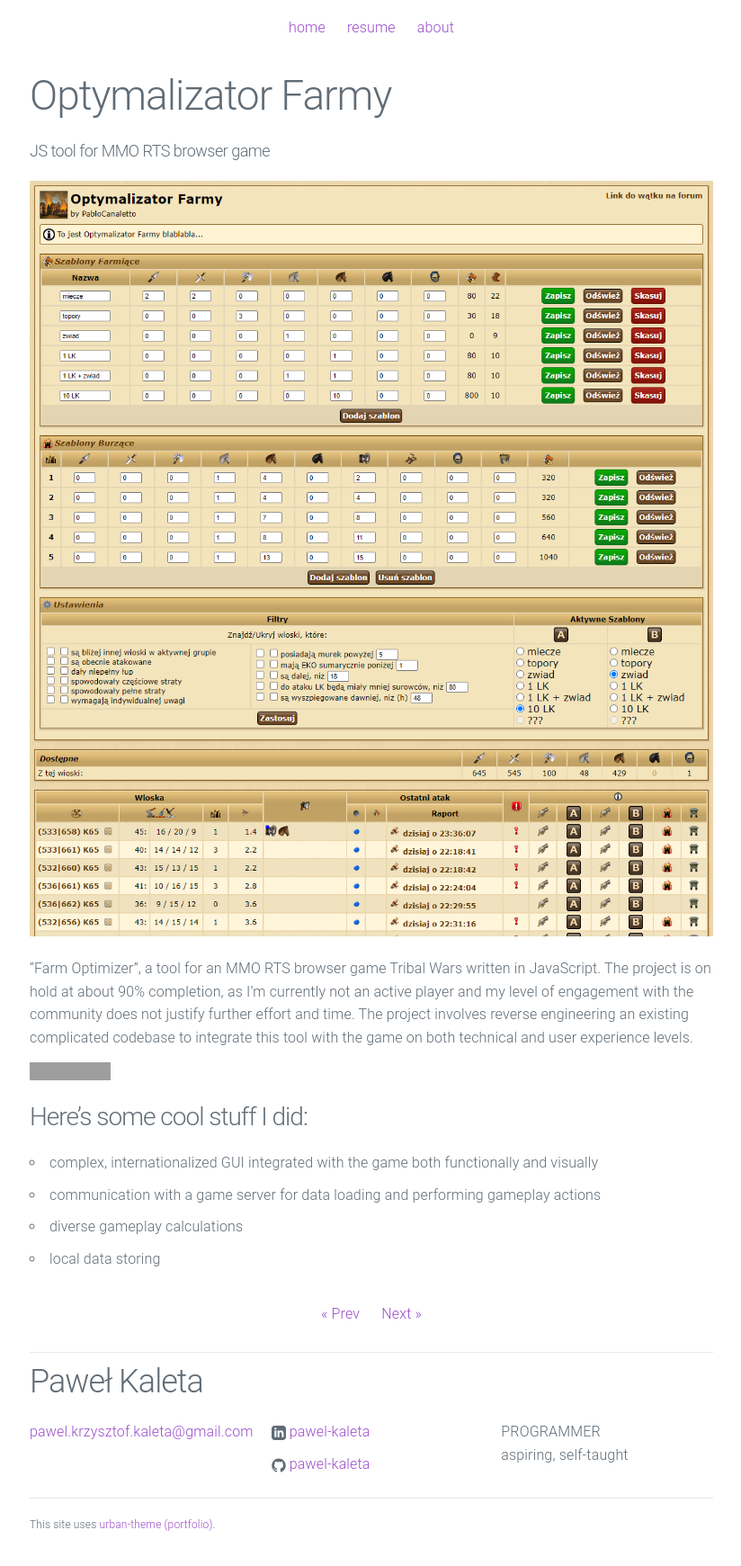
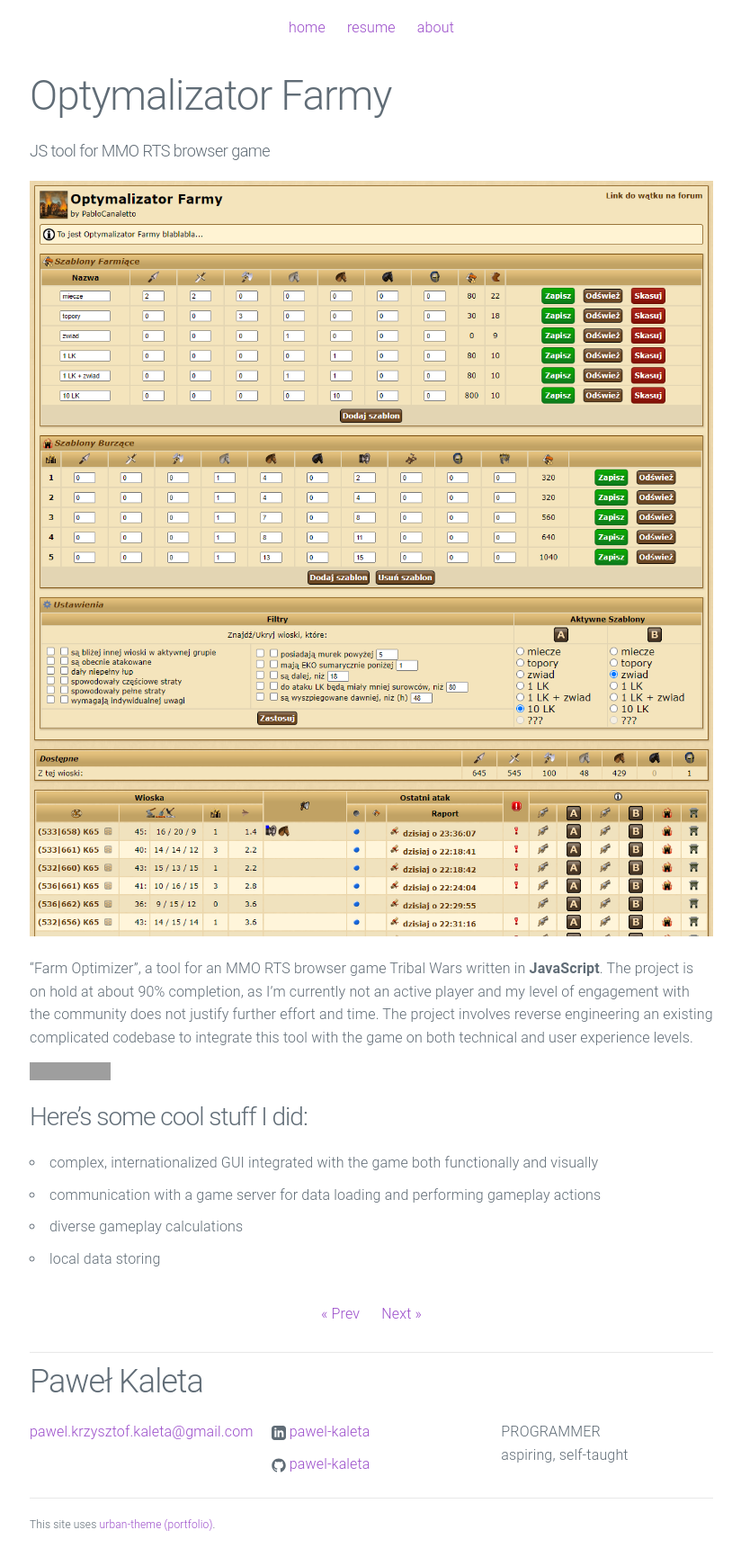
Before and after one commit to pawel-kaleta/pawel-kaleta.github.io, a Jekyll site: the page built from _posts/2024-01-11-Optymalizator-Farmy.md, in a window 1280 px wide. Shown: the whole page at 90% size, without its empty margins (227-1051 px from the left). Built offline with Jekyll 4.4.1, drawn with Linux system fonts in a browser that asks for light colours; grey boxes are pictures that could not be loaded.

```diff
--- a/_posts/2024-01-11-Optymalizator-Farmy.md
+++ b/_posts/2024-01-11-Optymalizator-Farmy.md
@@ -8,7 +8,7 @@ preview: /assets/OptymalizatorFarmy.png
 
 ![Picture 1](/assets/OptymalizatorFarmy_Full.png)
 
-“Farm Optimizer”, a tool for an MMO RTS browser game Tribal Wars written in JavaScript. The project is on hold at about 90% completion, as I’m currently not an active player and my level of engagement with the community does not justify further effort and time. The project involves reverse engineering an existing complicated codebase to integrate this tool with the game on both technical and user experience levels.
+“Farm Optimizer”, a tool for an MMO RTS browser game Tribal Wars written in **JavaScript**. The project is on hold at about 90% completion, as I’m currently not an active player and my level of engagement with the community does not justify further effort and time. The project involves reverse engineering an existing complicated codebase to integrate this tool with the game on both technical and user experience levels.
 
 [![GitHub](https://img.shields.io/badge/GitHub--red.svg?style=social&logo=github)](https://github.com/pawel-kaleta/TribalWars/blob/master/Optymalizator_Farmy.js)
 
```
